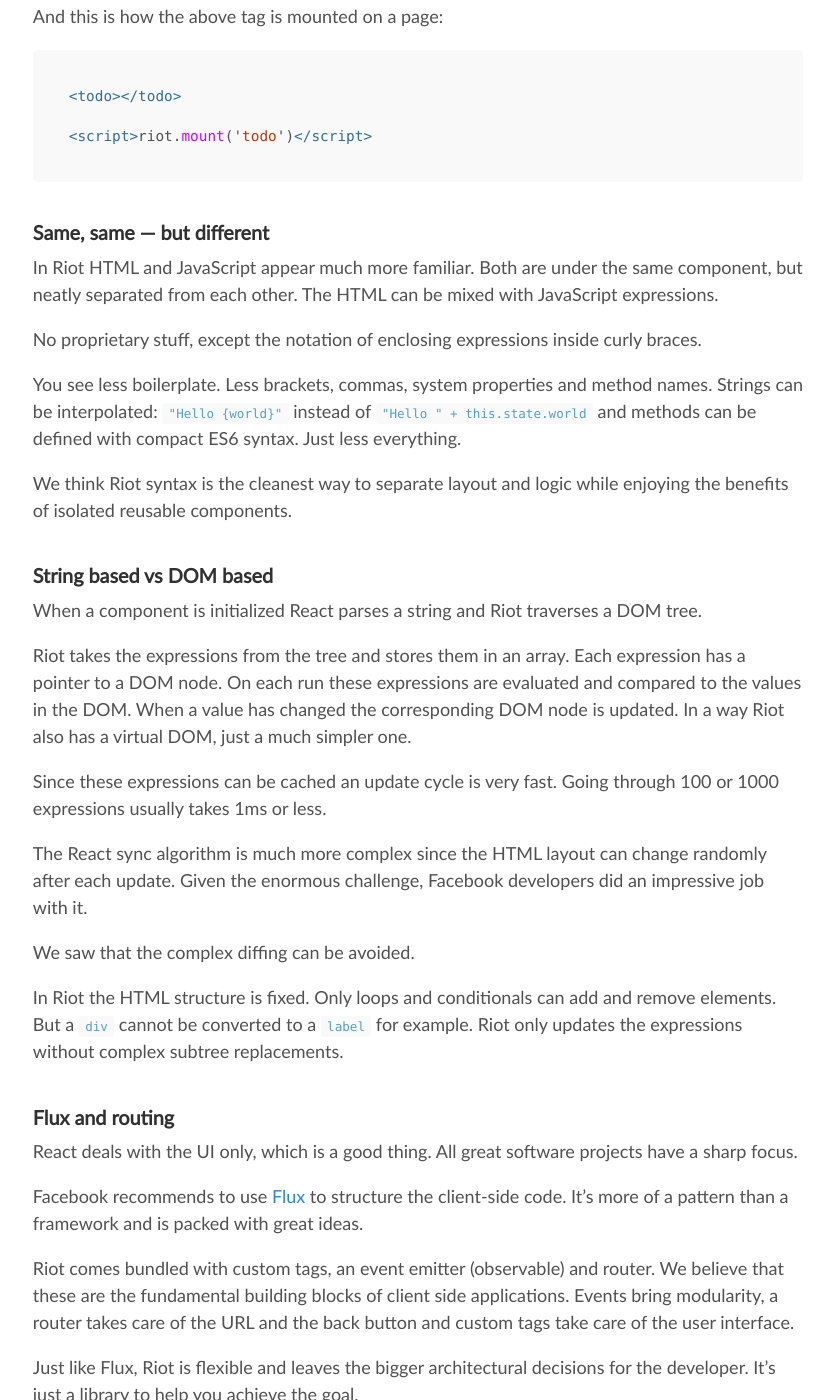
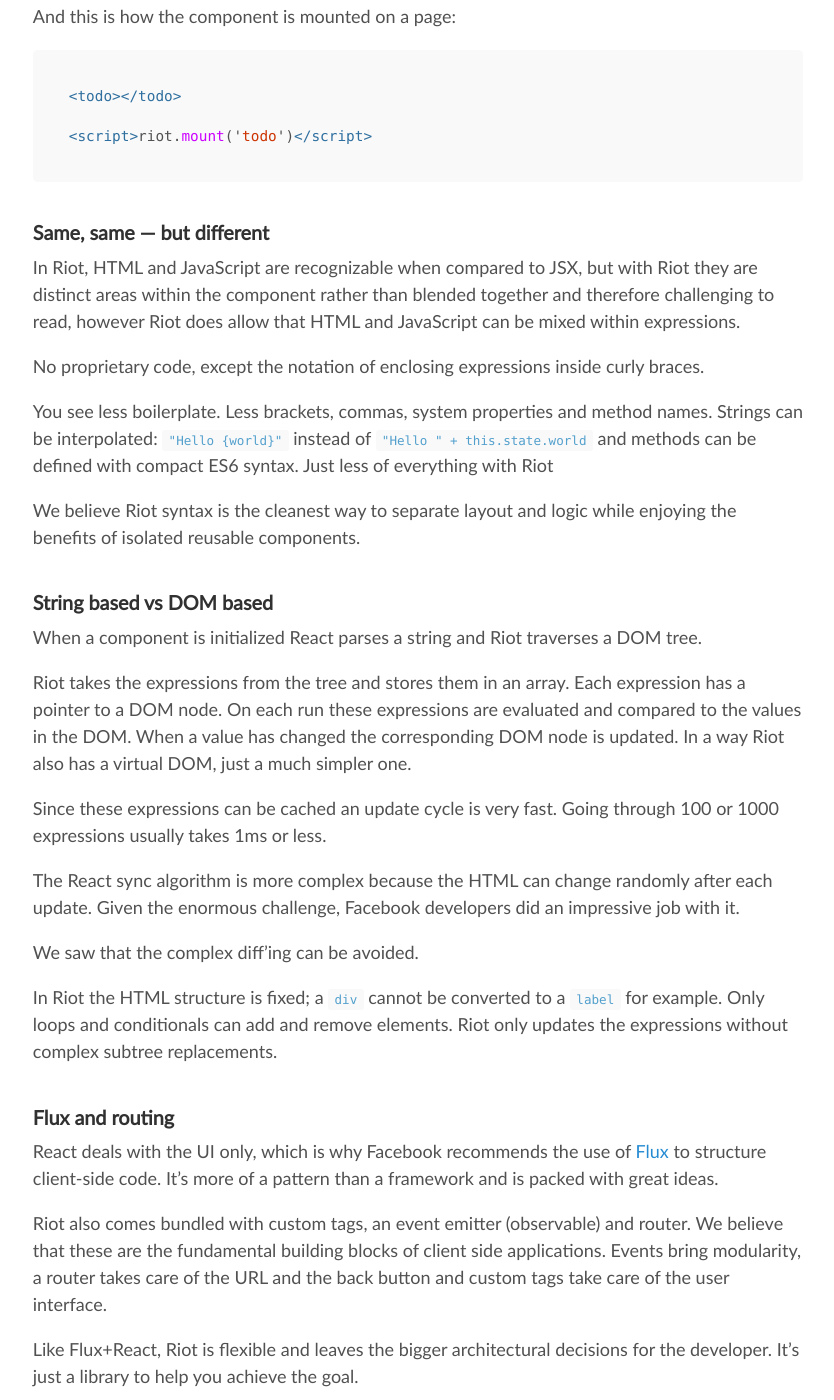
Before and after one commit to riot/riot.github.io, a Jekyll site: the page built from v2/compare.md, in a window 1280 px wide and 1400 px high, scrolled down 2388 px. Shown: the whole window, without its empty margins (222-1056 px from the left). Built offline with Jekyll 4.4.1, drawn with Linux system fonts in a browser that asks for light colours; nearby versions of some CDN libraries; emoji names are drawn with the system emoji font; some of the changed text lies outside the part shown.

Commit message:
Edited the following lines for grammar & precision
Line 25. Used possession syntax.
Line 76. Added clarity and brevity.
Line 101. Changed 'above tag' to 'component'.
Line 111.  Added comma, brevity and made it overall more concise. Ex "recognizable when compared to JSX".
..cont. I added this at the end of Line 111. No idea if it's accurate and therefore appropriate.'.....however Riot does allow that HTML and JavaScript can be mixed within expressions.'.

Line 113. stuff is now 'code'.
Line 115. "Just less OF everything with Riot". added 'of' and 'with Riot'.
Line 117. "We believe" not we think.
Line 128. Removed some words and tweaked. PS. "Given the enormous challenge.... " This sentence seems meaningless. Perhaps there is an intended meaning and if so I'd tweak it or remove it.
Line 130. diff'ing. You are referring to diff correct? Then ' is needed then to ensures it's understood without the mental requirement of linking the intent and context to understand it's meaning.
Line 132. Tweaked. Last sentence should or could potentially be removed as it appears excessively verbose or perhaps blended into the second last sentence that relates to it.

Line 137. Shortened and combined with Lin 138.
Line 139.  Riot 'also' comes..... also relates to the preview paragraph and assures the reader of there is equivalence in this area you just praised.
Line 141. brevity again and showed that Riot replaces both Flux and React which isn't clear.
Line 141. 'it's just a library to help you achieve 'the' goal'. What goal? Can we be more specific here? It's a moment to communicate it's value. FYI. All of line 141 confuses me. I'm sure once I know more about Riot I'll get the intent here, but as a newb to the project I felt there was some back and forth. Is Riot like React and Flux? Just like React? This is exacerbated by Line 143's link to RiotControl.

Line 143. changed observable to event emitter for consistency.

Line 171, 176 178. Brevity and precision again.
Line 180-186. Is this what Polymer does? I would assume so and how is Riot different? Very vague here. Like the writer was tired at this point. I can't help with this part yet, since I'm too new to the project to comment on technical components specific to Riot.

Line 204. Rewrote everything.

````diff
--- a/v2/compare.md
+++ b/v2/compare.md
@@ -73,7 +73,7 @@
 
 ### Riot syntax
 
-Here is the above thing with Riot:
+The above React example written in Riot:
 
 ``` html
 <todo>
@@ -98,7 +98,7 @@
 </todo>
 ```
 
-And this is how the above tag is mounted on a page:
+And this is how the component is mounted on a page:
 
 ``` html
 <todo></todo>
@@ -108,13 +108,13 @@
 
 ### Same, same — but different
 
-In Riot HTML and JavaScript appear much more familiar. Both are under the same component, but neatly separated from each other. The HTML can be mixed with JavaScript expressions.
+In Riot, HTML and JavaScript are recognizable when compared to JSX, but with Riot they are distinct areas within the component rather than blended together and therefore challenging to read, however Riot does allow that HTML and JavaScript can be mixed within expressions.
 
-No proprietary stuff, except the notation of enclosing expressions inside curly braces.
+No proprietary code, except the notation of enclosing expressions inside curly braces.
 
-You see less boilerplate. Less brackets, commas, system properties and method names. Strings can be interpolated: `"Hello {world}"` instead of `"Hello " + this.state.world` and methods can be defined with compact ES6 syntax. Just less everything.
+You see less boilerplate. Less brackets, commas, system properties and method names. Strings can be interpolated: `"Hello {world}"` instead of `"Hello " + this.state.world` and methods can be defined with compact ES6 syntax. Just less of everything with Riot
 
-We think Riot syntax is the cleanest way to separate layout and logic while enjoying the benefits of isolated reusable components.
+We believe Riot syntax is the cleanest way to separate layout and logic while enjoying the benefits of isolated reusable components.
 
 
 ### String based vs DOM based
@@ -125,24 +125,22 @@
 
 Since these expressions can be cached an update cycle is very fast. Going through 100 or 1000 expressions usually takes 1ms or less.
 
-The React sync algorithm is much more complex since the HTML layout can change randomly after each update. Given the enormous challenge, Facebook developers did an impressive job with it.
+The React sync algorithm is more complex because the HTML can change randomly after each update. Given the enormous challenge, Facebook developers did an impressive job with it.
 
-We saw that the complex diffing can be avoided.
+We saw that the complex diff'ing can be avoided.
 
-In Riot the HTML structure is fixed. Only loops and conditionals can add and remove elements. But a `div` cannot be converted to a `label` for example. Riot only updates the expressions without complex subtree replacements.
+In Riot the HTML structure is fixed; a `div` cannot be converted to a `label` for example. Only loops and conditionals can add and remove elements. Riot only updates the expressions without complex subtree replacements.
 
 
 ### Flux and routing
 
-React deals with the UI only, which is a good thing. All great software projects have a sharp focus.
+React deals with the UI only, which is why Facebook recommends the use of [Flux](http://facebook.github.io/flux/docs/overview.html) to structure client-side code. It's more of a pattern than a framework and is packed with great ideas.
 
-Facebook recommends to use [Flux](http://facebook.github.io/flux/docs/overview.html) to structure the client-side code. It's more of a pattern than a framework and is packed with great ideas.
+Riot also comes bundled with custom tags, an event emitter (observable) and router. We believe that these are the fundamental building blocks of client side applications. Events bring modularity, a router takes care of the URL and the back button and custom tags take care of the user interface.
 
-Riot comes bundled with custom tags, an event emitter (observable) and router. We believe that these are the fundamental building blocks of client side applications. Events bring modularity, a router takes care of the URL and the back button and custom tags take care of the user interface.
+Like Flux+React, Riot is flexible and leaves the bigger architectural decisions for the developer. It's just a library to help you achieve the goal.
 
-Just like Flux, Riot is flexible and leaves the bigger architectural decisions for the developer. It's just a library to help you achieve the goal.
-
-You can build a Flux-like system by using Riot's observable and router. In fact such thing [already exists](https://github.com/jimsparkman/RiotControl).
+You can build a Flux-like system by using Riot's event emitter and router. In fact such thing [already exists](https://github.com/jimsparkman/RiotControl).
 
 
 ### {{ site.compare.react }}x bigger
@@ -170,14 +168,14 @@
 
 Admittedly this router comparison is a bit unfair because [react-router](https://github.com/rackt/react-router) has a lot more features. But the above chart clearly highlights the goal of Riot: to provide the most minimalistic API for the job.
 
-The React ecosystem is more frameworky and favors larger API surfaces. The bigger alternative is more popular than [react-mini-router](https://github.com/larrymyers/react-mini-router) in the React community.
+The React ecosystem is more of a framework and favors larger API surfaces. The bigger alternative is more popular than [react-mini-router](https://github.com/larrymyers/react-mini-router) in the React community.
 
 
 ## Polymer
 
-Polymer takes the Web Component standard and makes it available for the latest browsers. This allows you to write custom tags in a standard manner.
+Polymer takes the Web Component standard and enables it for the latest browsers. This allows you to write custom tags in a standard manner.
 
-Conceptually Riot is the same thing but there are differences:
+Conceptually Riot is the similar, but there are differences:
 
 1. The Web Components syntax is experimental and complex.
 
@@ -203,10 +201,8 @@
 
 ## Web components
 
-Because web components is a standard it is ultimately the way to go. It will take [years](http://caniuse.com/#search=web%20components), but eventually the web will be full of these standard components.
+While web components is an accepted standard it will take [years](http://caniuse.com/#search=web%20components) before it is  fully adopted, but eventually the web will be built using web components, yet due to their complexity there is a significant chance that web components never be used directly by developers, but through a UI library like Riot. Just like developers continue to use jQuery today.
 
-Because of the complexity involved there is a high chance that these components are not used directly. There will be layers on top of web components. Just like we have jQuery today. Most people are not using the DOM directly.
+The goal of Riot is to make UI development as easy as possible, by providing an easy to use, stable API that applications can rely upon to build web components today for tomorrow, while web components continue to evolve. Far into the future, once web component specs have fully evolved and reached market saturation Riot may start to use them *internally* (within the library) if there is any benefit to doing so, such as performance improvements.
 
-Riot is one such abstraction. It provides an easy to use API that our applications can stick to. Once the web component specs evolve Riot can start using them *internally* if there are any true benefits, such as performance gains.
-
-The goal of Riot is to make UI development as easy as possible. The current API is designed to withstand the constant flux of web technologies. Think of it as the "jQuery for web components" - it takes syntaxical shortcuts to achieve the same goal. It simplifies the overall experience of writing reusable components.
+We like to think of Riot as the "jQuery for web components" and we hope you will too.
````
Also changed, not shown: other parts of v2/compare.md (+1 -1 lines).
